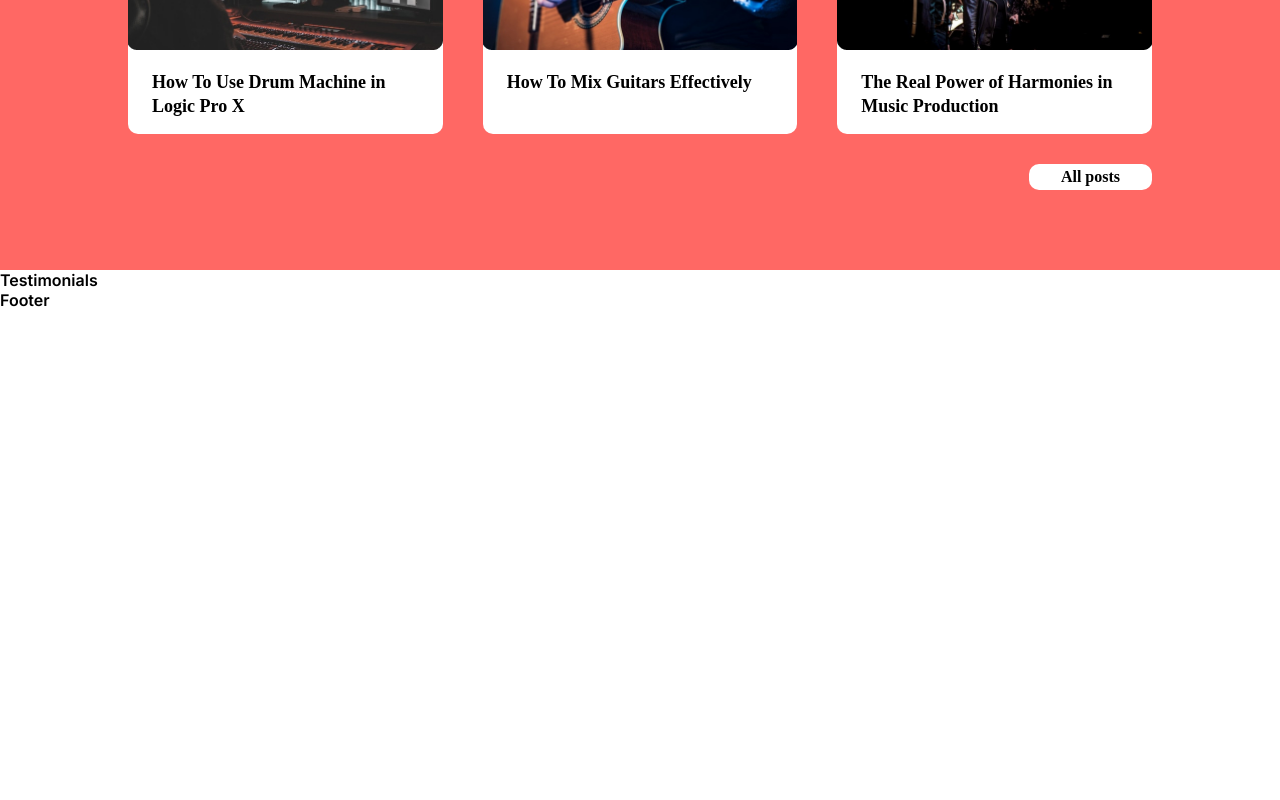
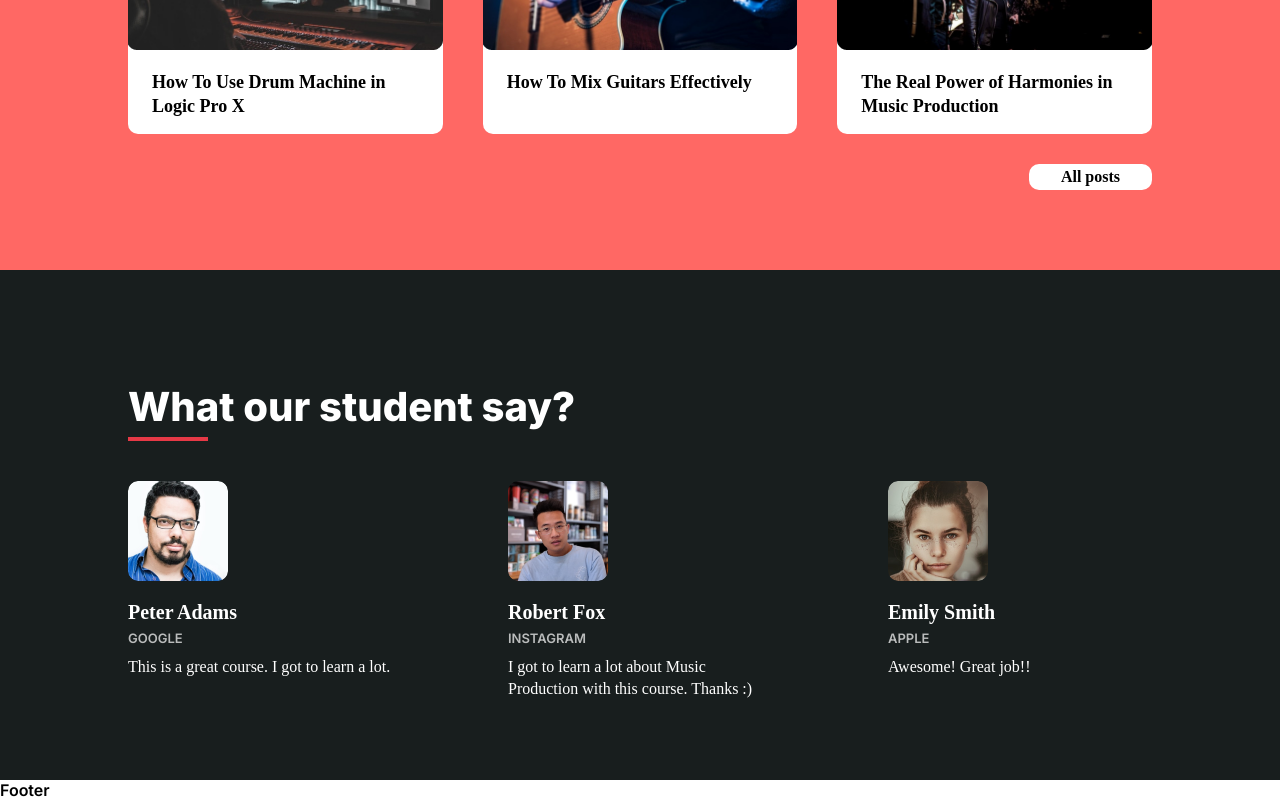
Before and after one commit to PersusPrince070/ResponsiveWeb-FigmaDesign, a React (Vite) app in the folder front-end/: page / in a window 1280 px wide. Shown: the part 2084-2884 px from the top of the page. Before the commit the page ends 2394 px from the top, so only its background shows below. Built offline with nearby package versions, Linux system fonts and the light colour scheme.

Commit message:
complete testimonial section

```diff
--- a/front-end/src/components/Testimonials/Testimonials.css
+++ b/front-end/src/components/Testimonials/Testimonials.css
@@ -0,0 +1,36 @@
+#testimonials .content-container {
+  margin-top: 50px;
+  justify-content: space-between;
+}
+
+#testimonials .testimonial {
+  width: 264px;
+}
+
+#testimonials .testimonial img {
+  width: 100px;
+  height: 100px;
+  border-radius: 10px;
+}
+
+#testimonials .testimonial .name {
+  font-family: "Alegreya", serif;
+  font-size: 20px;
+  font-weight: 700;
+  margin-top: 16px;
+}
+
+#testimonials .testimonial .company-name {
+  font-size: 13px;
+  text-transform: uppercase;
+  padding: 6px 0;
+  opacity: 0.7;
+}
+
+#testimonials .testimonial .review {
+  font-family: "Alegreya", serif;
+  font-size: 16px;
+  font-weight: 400;
+  line-height: 22px;
+  margin-top: 4px;
+}
--- a/front-end/src/components/Testimonials/Testimonials.jsx
+++ b/front-end/src/components/Testimonials/Testimonials.jsx
@@ -1,8 +1,49 @@
 import React from "react";
-import "./Testimonials";
+import "./Testimonials.css";
+import { testimonial1, testimonial2, testimonial3 } from "../../assets";
 
 const Testimonials = () => {
-  return <div>Testimonials</div>;
+  return (
+    <section id="testimonials" className="dark-gray">
+      <div className="wrapper">
+        <h2>What our student say?</h2>
+
+        <div className="content-container">
+          <div className="testimonial">
+            <img src={testimonial1} alt="" />
+            <div className="reviewer-details">
+              <div className="name">Peter Adams</div>
+              <div className="company-name">Google</div>
+              <div className="review">
+                This is a great course. I got to learn a lot.
+              </div>
+            </div>
+          </div>
+
+          <div className="testimonial">
+            <img src={testimonial2} alt="" />
+            <div className="reviewer-details">
+              <div className="name">Robert Fox</div>
+              <div className="company-name">Instagram</div>
+              <div className="review">
+                I got to learn a lot about Music Production with this course.
+                Thanks :)
+              </div>
+            </div>
+          </div>
+
+          <div className="testimonial">
+            <img src={testimonial3} alt="" />
+            <div className="reviewer-details">
+              <div className="name">Emily Smith</div>
+              <div className="company-name">Apple</div>
+              <div className="review">Awesome! Great job!!</div>
+            </div>
+          </div>
+        </div>
+      </div>
+    </section>
+  );
 };
 
 export default Testimonials;
```
